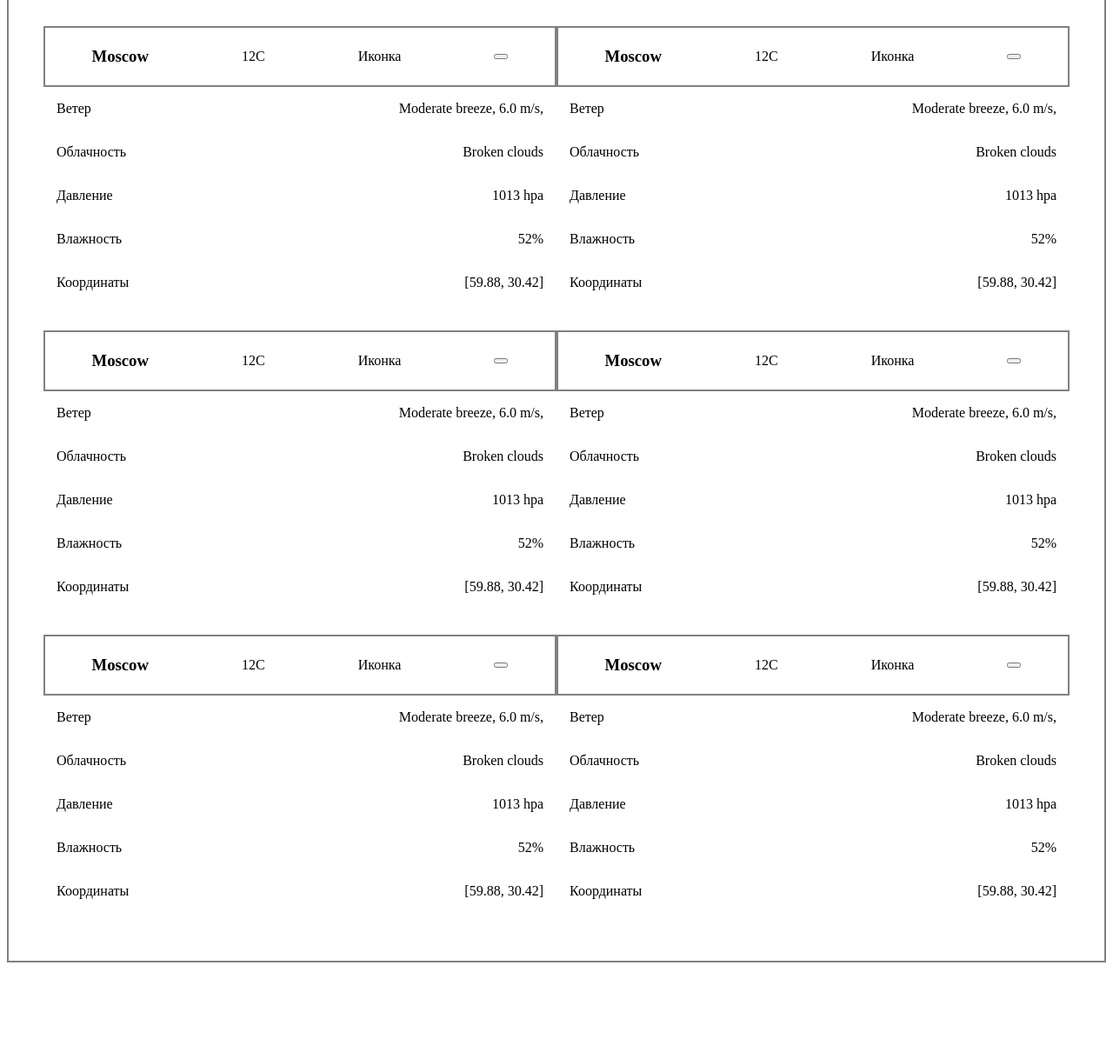
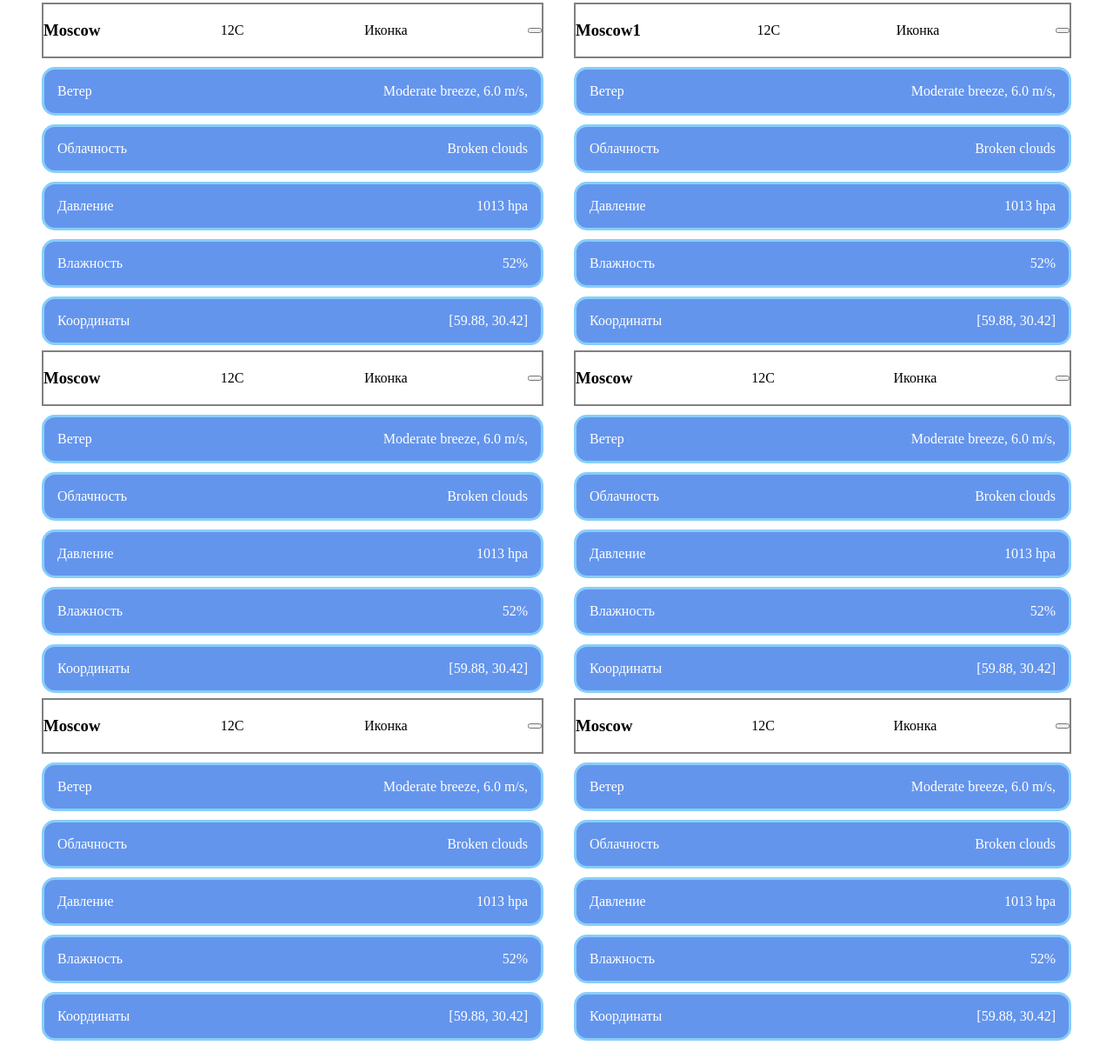
Before and after one commit to JelliedFish/Weather, a plain HTML site: page index.html in a window 1280 px wide. Shown: the part 623-1833 px from the top of the page at 87% size. Before the commit the page ends 1738 px from the top, so only its background shows below. Drawn offline with Linux system fonts and the light colour scheme.

Commit message:
adaptive design has done

```diff
--- a/css/index.css
+++ b/css/index.css
@@ -20,7 +20,17 @@ header,main,.icon_temperature,.curr-city,.curr-conditions, .favorite-text, .favo
 
 .element-of-main-list{
     min-width: 320px;
+
 }
+
+.element-of-main-list-left{
+    padding-right: 15px;
+}
+
+.element-of-main-list-right{
+    padding-left: 20px;
+}
+
 
 
 
@@ -78,6 +88,7 @@ main{
     padding: 0;
     display: flex;
     flex-wrap: wrap;
+    justify-content: space-between;
 }
 
 .element-of-main-list{
@@ -86,14 +97,14 @@ main{
     flex-direction: column;
     justify-content: center;
     align-items: center;
-    height: 350px;
+    height: 400px;
     flex: 1 50%;
 }
 
 .header_of_city{
     display: flex;
     align-items: center;
-    justify-content: space-around;
+    justify-content: space-between;
     height: 70px;
     width: 100%;
 }
@@ -110,4 +121,36 @@ main{
 
     padding-right: 15px;
     padding-left: 15px;
+    margin-bottom: 10px;
+    margin-top: 10px;
 }
+
+.condition-element {
+    background: cornflowerblue;
+    margin-bottom: 10px;
+    border-radius: 15px;
+    border: lightskyblue solid;
+}
+
+.curr-temperature {
+    font-size: 90px;
+    color: cornflowerblue;
+}
+
+#update_location {
+    background: cornflowerblue;
+    color: white;
+    font-size: 20px;
+    border-radius: 10px;
+    text-decoration: none;
+    border: lightskyblue solid;
+
+}
+
+#curr_weather {
+    font-size: 40px;
+}
+
+.condition_type, .condition_value{
+    color: white;
+}
--- a/index.html
+++ b/index.html
@@ -7,7 +7,6 @@
 </head>
 <body>
 
-    <div class="wrapper">
 
     <header>
         <h1 id="curr_weather">Погода здесь</h1>
@@ -27,31 +26,31 @@
             <div class="curr-conditions">
                 <ul class="conditions">
 
-                    <li>
+                    <li class="condition-element">
                             <p class="condition_type">Ветер</p>
                             <p class="condition_value">Moderate breeze, 6.0 m/s, </p>
 
                     </li>
 
-                    <li>
+                    <li class="condition-element">
                             <p class="condition_type">Облачность</p>
                             <p class="condition_value">Broken clouds</p>
 
                     </li>
 
-                    <li>
+                    <li class="condition-element">
 
                             <p class="condition_type">Давление</p>
                             <p class="condition_value">1013 hpa</p>
                     </li>
 
-                    <li>
+                    <li class="condition-element">
 
                             <p class="condition_type">Влажность</p>
                             <p class="condition_value">52%</p>
                     </li>
 
-                    <li>
+                    <li class="condition-element">
 
                             <p class="condition_type">Координаты</p>
                             <p class="condition_value">[59.88, 30.42]</p>
@@ -77,7 +76,7 @@
 
             <ul class="main-list">
 
-                <li class="element-of-main-list">
+                <li class="element-of-main-list element-of-main-list-left ">
 
                     <div class="header_of_city">
                         <h3 class="name">Moscow</h3>
@@ -89,31 +88,31 @@
 
                     <ul class="conditions ">
 
-                        <li>
+                        <li class="condition-element">
                             <p class="condition_type">Ветер</p>
                             <p class="condition_value">Moderate breeze, 6.0 m/s, </p>
 
                         </li>
 
-                        <li>
+                        <li class="condition-element">
                             <p class="condition_type">Облачность</p>
                             <p class="condition_value">Broken clouds</p>
 
                         </li>
 
-                        <li>
+                        <li class="condition-element">
 
                             <p class="condition_type">Давление</p>
                             <p class="condition_value">1013 hpa</p>
                         </li>
 
-                        <li>
+                        <li class="condition-element">
 
                             <p class="condition_type">Влажность</p>
                             <p class="condition_value">52%</p>
                         </li>
 
-                        <li>
+                        <li class="condition-element">
 
                             <p class="condition_type">Координаты</p>
                             <p class="condition_value">[59.88, 30.42]</p>
@@ -123,7 +122,53 @@
                 </li>
 
 
-                <li class="element-of-main-list">
+                <li class="element-of-main-list element-of-main-list-right">
+
+                    <div class="header_of_city">
+                        <h3 class="name">Moscow1</h3>
+                        <span class="temperature">12C</span>
+
+                        <p>Иконка</p>
+                        <button></button>
+                    </div>
+
+                    <ul class="conditions ">
+
+                        <li class="condition-element">
+                            <p class="condition_type">Ветер</p>
+                            <p class="condition_value">Moderate breeze, 6.0 m/s, </p>
+
+                        </li>
+
+                        <li class="condition-element">
+                            <p class="condition_type">Облачность</p>
+                            <p class="condition_value">Broken clouds</p>
+
+                        </li>
+
+                        <li class="condition-element">
+
+                            <p class="condition_type">Давление</p>
+                            <p class="condition_value">1013 hpa</p>
+                        </li>
+
+                        <li class="condition-element">
+
+                            <p class="condition_type">Влажность</p>
+                            <p class="condition_value">52%</p>
+                        </li>
+
+                        <li class="condition-element">
+
+                            <p class="condition_type">Координаты</p>
+                            <p class="condition_value">[59.88, 30.42]</p>
+                        </li>
+                    </ul>
+
+                </li>
+
+
+                <li class="element-of-main-list element-of-main-list-left">
 
                     <div class="header_of_city">
                         <h3 class="name">Moscow</h3>
@@ -135,31 +180,31 @@
 
                     <ul class="conditions ">
 
-                        <li>
+                        <li class="condition-element">
                             <p class="condition_type">Ветер</p>
                             <p class="condition_value">Moderate breeze, 6.0 m/s, </p>
 
                         </li>
 
-                        <li>
+                        <li class="condition-element">
                             <p class="condition_type">Облачность</p>
                             <p class="condition_value">Broken clouds</p>
 
                         </li>
 
-                        <li>
+                        <li class="condition-element">
 
                             <p class="condition_type">Давление</p>
                             <p class="condition_value">1013 hpa</p>
                         </li>
 
-                        <li>
+                        <li class="condition-element">
 
                             <p class="condition_type">Влажность</p>
                             <p class="condition_value">52%</p>
                         </li>
 
-                        <li>
+                        <li class="condition-element">
 
                             <p class="condition_type">Координаты</p>
                             <p class="condition_value">[59.88, 30.42]</p>
@@ -169,7 +214,7 @@
                 </li>
 
 
-                <li class="element-of-main-list">
+                <li class="element-of-main-list element-of-main-list-right">
 
                     <div class="header_of_city">
                         <h3 class="name">Moscow</h3>
@@ -181,31 +226,31 @@
 
                     <ul class="conditions ">
 
-                        <li>
+                        <li class="condition-element">
                             <p class="condition_type">Ветер</p>
                             <p class="condition_value">Moderate breeze, 6.0 m/s, </p>
 
                         </li>
 
-                        <li>
+                        <li class="condition-element">
                             <p class="condition_type">Облачность</p>
                             <p class="condition_value">Broken clouds</p>
 
                         </li>
 
-                        <li>
+                        <li class="condition-element">
 
                             <p class="condition_type">Давление</p>
                             <p class="condition_value">1013 hpa</p>
                         </li>
 
-                        <li>
+                        <li class="condition-element">
 
                             <p class="condition_type">Влажность</p>
                             <p class="condition_value">52%</p>
                         </li>
 
-                        <li>
+                        <li class="condition-element">
 
                             <p class="condition_type">Координаты</p>
                             <p class="condition_value">[59.88, 30.42]</p>
@@ -215,7 +260,7 @@
                 </li>
 
 
-                <li class="element-of-main-list">
+                <li class="element-of-main-list element-of-main-list-left">
 
                     <div class="header_of_city">
                         <h3 class="name">Moscow</h3>
@@ -227,31 +272,31 @@
 
                     <ul class="conditions ">
 
-                        <li>
+                        <li class="condition-element">
                             <p class="condition_type">Ветер</p>
                             <p class="condition_value">Moderate breeze, 6.0 m/s, </p>
 
                         </li>
 
-                        <li>
+                        <li class="condition-element">
                             <p class="condition_type">Облачность</p>
                             <p class="condition_value">Broken clouds</p>
 
                         </li>
 
-                        <li>
+                        <li class="condition-element">
 
                             <p class="condition_type">Давление</p>
                             <p class="condition_value">1013 hpa</p>
                         </li>
 
-                        <li>
+                        <li class="condition-element">
 
                             <p class="condition_type">Влажность</p>
                             <p class="condition_value">52%</p>
                         </li>
 
-                        <li>
+                        <li class="condition-element">
 
                             <p class="condition_type">Координаты</p>
                             <p class="condition_value">[59.88, 30.42]</p>
@@ -261,7 +306,7 @@
                 </li>
 
 
-                <li class="element-of-main-list">
+                <li class="element-of-main-list element-of-main-list-right">
 
                     <div class="header_of_city">
                         <h3 class="name">Moscow</h3>
@@ -273,77 +318,31 @@
 
                     <ul class="conditions ">
 
-                        <li>
+                        <li class="condition-element">
                             <p class="condition_type">Ветер</p>
                             <p class="condition_value">Moderate breeze, 6.0 m/s, </p>
 
                         </li>
 
-                        <li>
+                        <li class="condition-element">
                             <p class="condition_type">Облачность</p>
                             <p class="condition_value">Broken clouds</p>
 
                         </li>
 
-                        <li>
+                        <li class="condition-element">
 
                             <p class="condition_type">Давление</p>
                             <p class="condition_value">1013 hpa</p>
                         </li>
 
-                        <li>
+                        <li class="condition-element">
 
                             <p class="condition_type">Влажность</p>
                             <p class="condition_value">52%</p>
                         </li>
 
-                        <li>
-
-                            <p class="condition_type">Координаты</p>
-                            <p class="condition_value">[59.88, 30.42]</p>
-                        </li>
-                    </ul>
-
-                </li>
-
-
-                <li class="element-of-main-list">
-
-                    <div class="header_of_city">
-                        <h3 class="name">Moscow</h3>
-                        <span class="temperature">12C</span>
-
-                        <p>Иконка</p>
-                        <button></button>
-                    </div>
-
-                    <ul class="conditions ">
-
-                        <li>
-                            <p class="condition_type">Ветер</p>
-                            <p class="condition_value">Moderate breeze, 6.0 m/s, </p>
-
-                        </li>
-
-                        <li>
-                            <p class="condition_type">Облачность</p>
-                            <p class="condition_value">Broken clouds</p>
-
-                        </li>
-
-                        <li>
-
-                            <p class="condition_type">Давление</p>
-                            <p class="condition_value">1013 hpa</p>
-                        </li>
-
-                        <li>
-
-                            <p class="condition_type">Влажность</p>
-                            <p class="condition_value">52%</p>
-                        </li>
-
-                        <li>
+                        <li class="condition-element">
 
                             <p class="condition_type">Координаты</p>
                             <p class="condition_value">[59.88, 30.42]</p>
@@ -359,7 +358,6 @@
 
     </main>
 
-    </div>
 
 
 </body>
```
